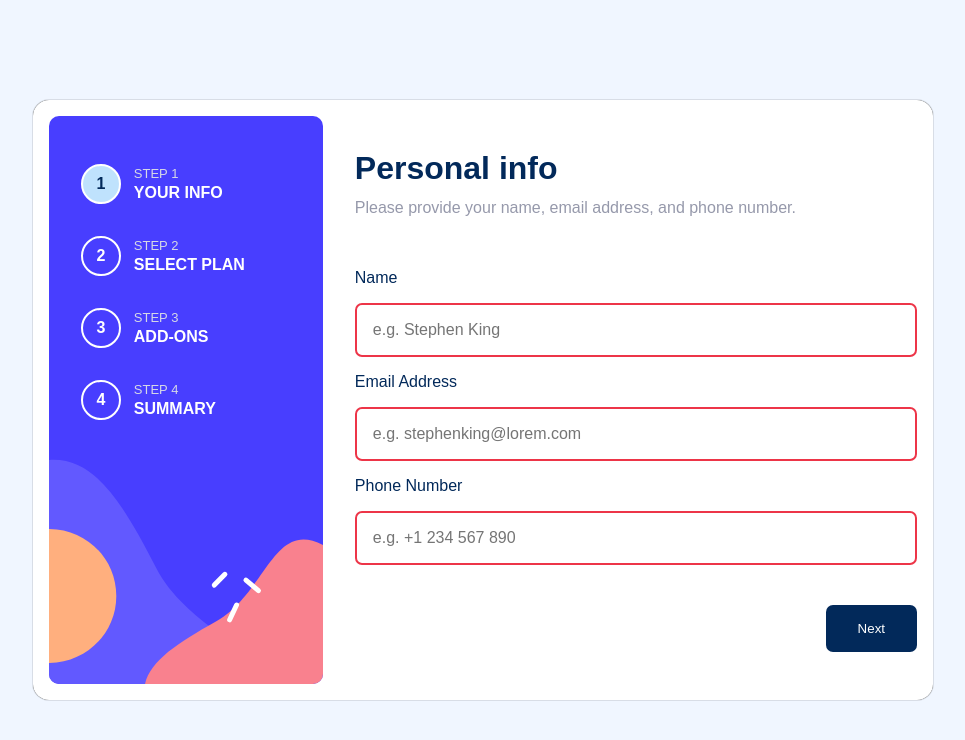
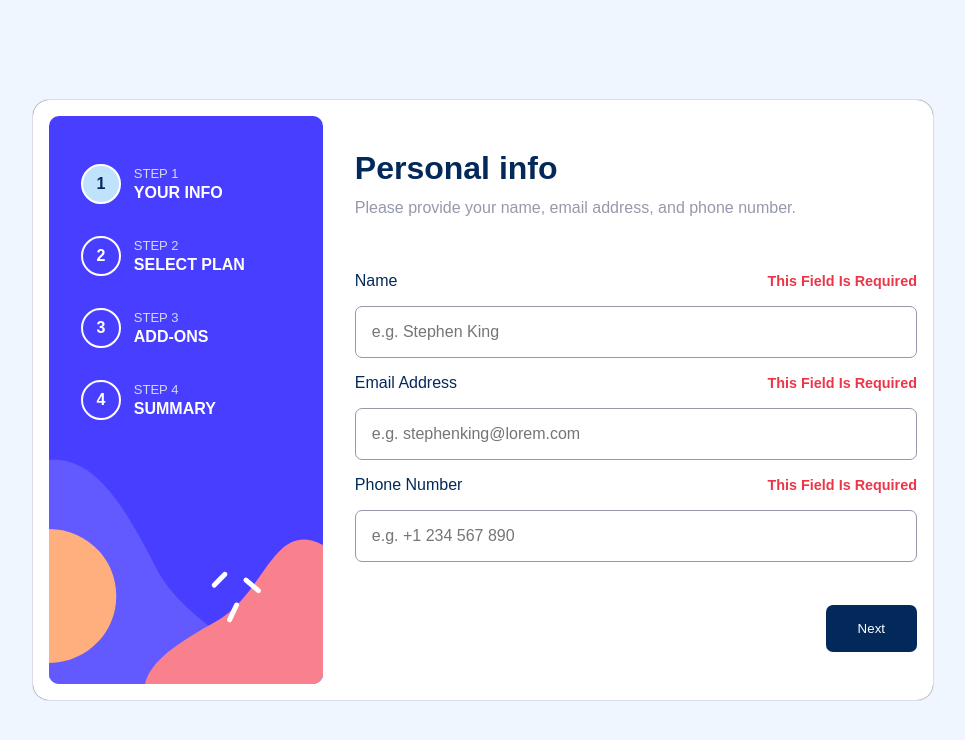
Before and after one commit to Paccyfic/My-multi-step-form-, a React (Create React App) app: page / in a window 1280 px wide. Both pictures are taken after a click on the button "Next". Shown: the top 740 px of the page, without its empty margins (157-1122 px from the left). Built offline with nearby package versions, Linux system fonts and the light colour scheme.

Commit message:
Added Error messages to the form.

```diff
--- a/src/MultiStepForm.css
+++ b/src/MultiStepForm.css
@@ -148,7 +148,7 @@
     font-family: inherit;
   }
   form .error {
-    display: none;
+    display: block;
     color: var(--Strawberry-red);
     font-size: 0.9rem;
     font-weight: 700;
--- a/src/MultiStepForm.tsx
+++ b/src/MultiStepForm.tsx
@@ -24,6 +24,9 @@ const MultiStepForm: React.FC = () => {
   // const [planPrice, setPlanPrice] = useState<string>('');
   // const [total, setTotal] = useState<number>(0);
   // const [time, setTime] = useState<boolean>(false); // Assuming time is a boolean indicating whether it's yearly or monthly
+  const [nameError, setNameError] = useState<boolean>(false);
+  const [emailError, setEmailError] = useState<boolean>(false);
+  const [phoneError, setPhoneError] = useState<boolean>(false);
 
   const plans: Plan[] = [
     { name: 'Arcade', price: '$9/mo', icon: 'icon-arcade.svg' },
@@ -67,17 +70,34 @@ const MultiStepForm: React.FC = () => {
   };
 
   const validateForm = () => {
-    const inputs = document.querySelectorAll('.step-1 input');
+    //const inputs = document.querySelectorAll('.step-1 input');
     let isValid = true;
-    inputs.forEach((input) => {
-      if (!(input instanceof HTMLInputElement)) return;
-      if (!input.value) {
+    if (currentStep === 1) {
+      const nameInput = document.getElementById('name') as HTMLInputElement;
+      const emailInput = document.getElementById('email') as HTMLInputElement;
+      const phoneInput = document.getElementById('phone') as HTMLInputElement;
+
+      if (!nameInput.value) {
+        setNameError(true);
         isValid = false;
-        input.classList.add('err');
       } else {
-        input.classList.remove('err');
+        setNameError(false);
       }
-    });
+
+      if (!emailInput.value) {
+        setEmailError(true);
+        isValid = false;
+      } else {
+        setEmailError(false);
+      }
+
+      if (!phoneInput.value) {
+        setPhoneError(true);
+        isValid = false;
+      } else {
+        setPhoneError(false);
+      }
+    }
     return isValid;
   };
 
@@ -210,17 +230,17 @@ const MultiStepForm: React.FC = () => {
               <form>
                 <div className="label">
                   <label htmlFor="name">Name</label>
-                  <p className="error">This Field Is Required</p>
+                  {nameError && <p className="error">This Field Is Required</p>}
                 </div>
                 <input required type="text" id="name" placeholder="e.g. Stephen King" />
                 <div className="label">
                   <label htmlFor="email">Email Address</label>
-                  <p className="error">This Field Is Required</p>
+                  {emailError && <p className="error">This Field Is Required</p>}
                 </div>
                 <input required type="text" id="email" placeholder="e.g. stephenking@lorem.com" />
                 <div className="label">
                   <label htmlFor="phone">Phone Number</label>
-                  <p className="error">This Field Is Required</p>
+                 {phoneError && <p className="error">This Field Is Required</p>}
                 </div>
                 <input required type="tel" id="phone" placeholder="e.g. +1 234 567 890" />
               </form>
```
Also changed, not shown: 11 other files (tests, documents, lock files or other folders).
